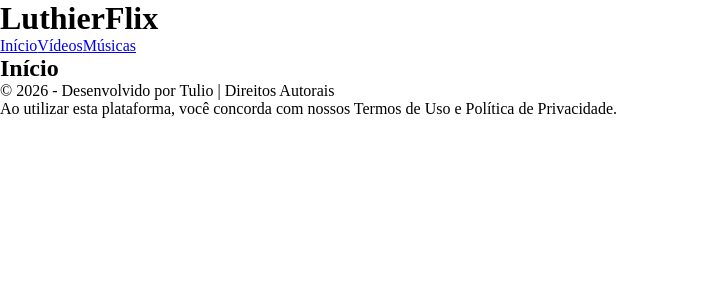
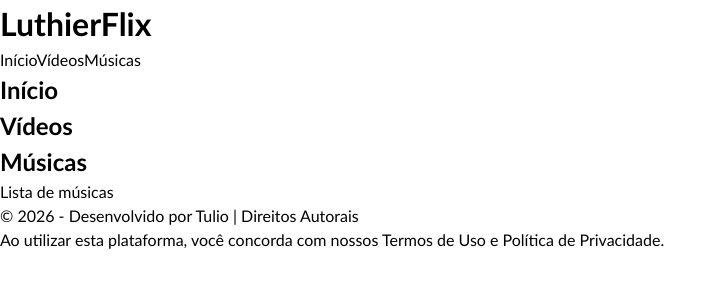
Before and after one commit to TulioRogerio/LuthierFlix, a Next.js app: page / in a window 1280 px wide. Shown: the top 300 px of the page, without its empty margins (0-726 px from the left). Built offline with nearby package versions, Linux system fonts and the light colour scheme.

Commit message:
feat: initialize home page with global styles and music listing component

```diff
--- a/src/app/globals.css
+++ b/src/app/globals.css
@@ -2,4 +2,36 @@
   box-sizing: border-box;
   padding: 0;
   margin: 0;
+  cursor: default;
 }
+
+html,
+body {
+  width: 100%;
+  height: 100%;
+}
+
+body {
+  font-family: 'Trebuchet MS', 'Lucida Sans Unicode', 'Lucida Grande', 'Lucida Sans', Arial, sans-serif;
+  line-height: 1.5;
+}
+
+ul,
+ol,
+li {
+  list-style: none;
+}
+
+a,
+a *,
+button,
+button * {
+  text-decoration: none;
+  color: inherit;
+  cursor: pointer;
+}
+
+img {
+  max-width: 100%;
+  height: auto;
+}
--- a/src/app/musics/page.js
+++ b/src/app/musics/page.js
@@ -1,8 +1,8 @@
-export default function VideosPage() {
+export default function MusicsPage() {
     return (
         <>
-            <h2>Vídeos</h2>
-            <p>Lista de vídeos</p>
+            <h2>Músicas</h2>
+            <p>Lista de músicas</p>
         </>
     );
 }
--- a/src/app/page.js
+++ b/src/app/page.js
@@ -1,7 +1,12 @@
+import VideosPage from "./videos/page";
+import MusicsPage from "./musics/page";
+
 export default function Home() {
   return (
-    <div>
+    <>
       <h2>Início</h2>
-    </div>
+      <VideosPage />
+      <MusicsPage />
+    </>
   );
 }
```
